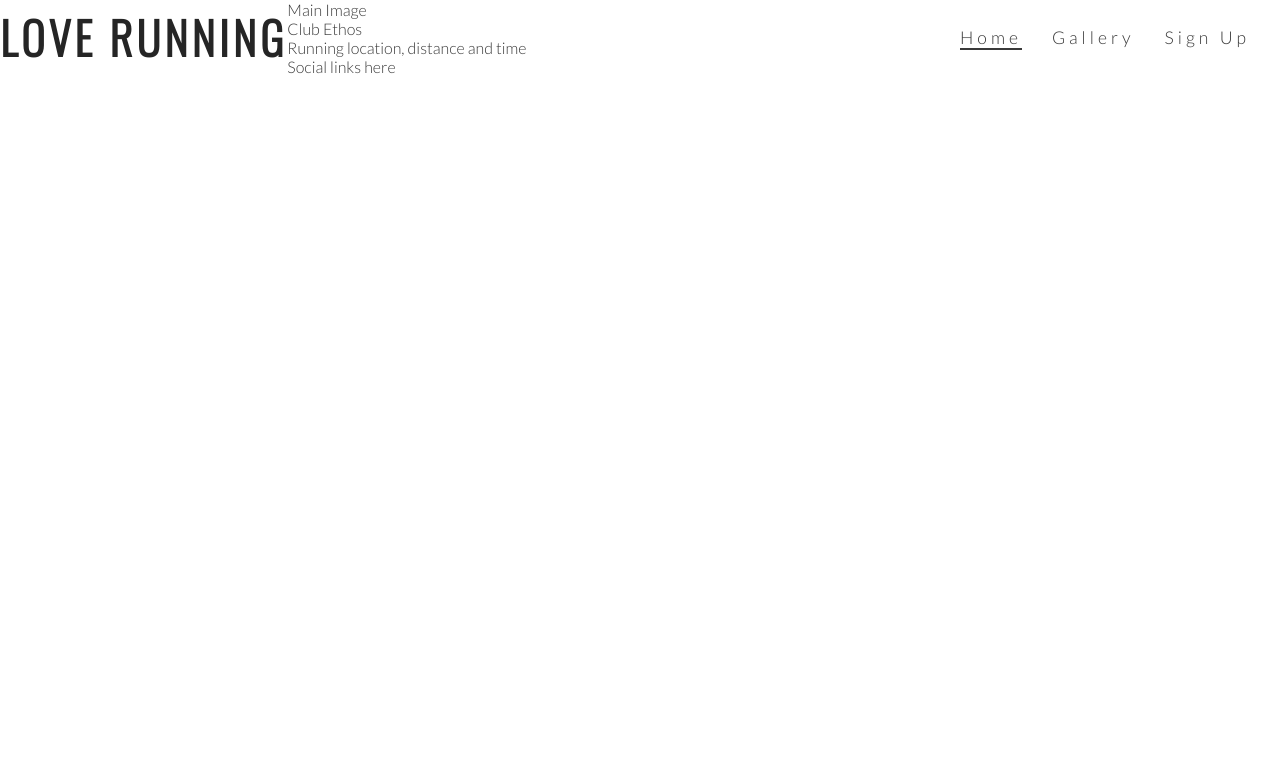
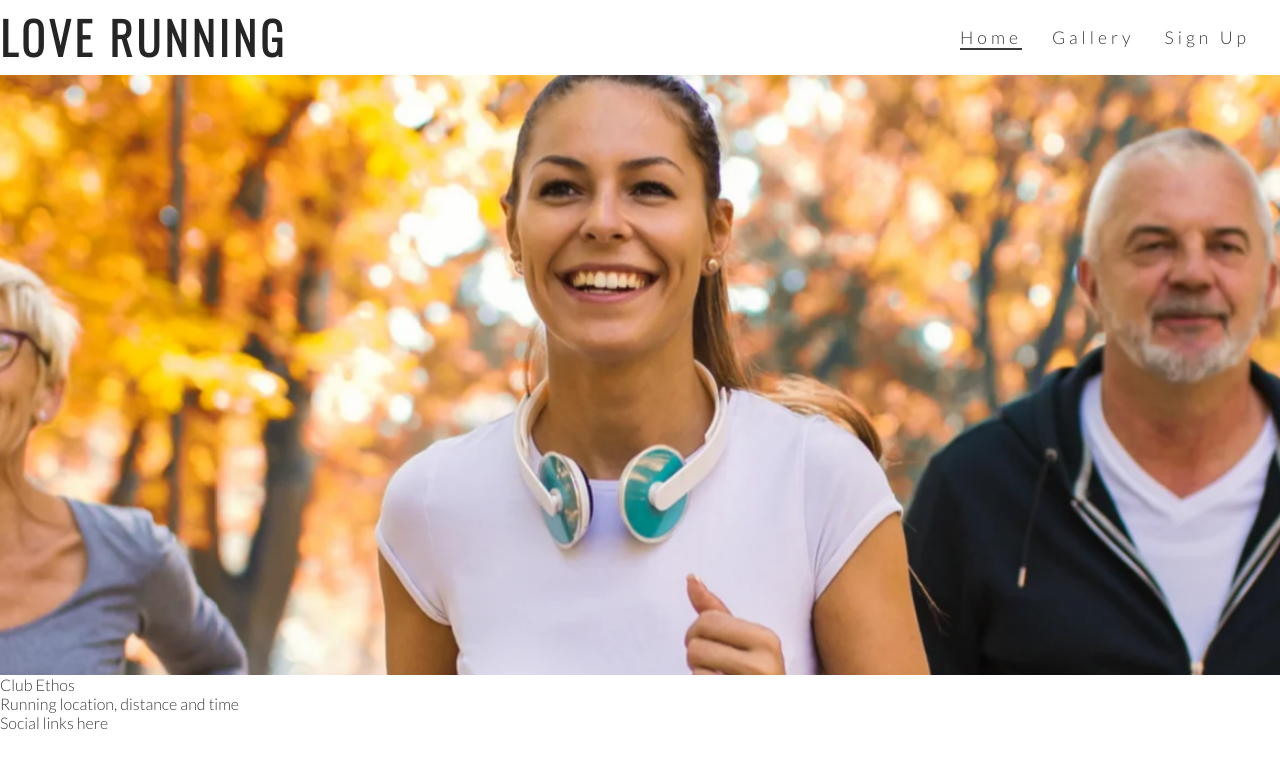
Before and after one commit to kazcare/love_running, a plain HTML site: page index.html in a window 1280 px wide. Drawn offline with nearby package versions, Linux system fonts and the light colour scheme.

Commit message:
Add image and animation for zoom

```diff
--- a/assets/css/style.css
+++ b/assets/css/style.css
@@ -55,3 +55,33 @@ h1, h2 {
 .active {
     border-bottom: 2px solid #3a3a3a;
 }
+
+/*hero image*/
+
+#hero-outer {
+    height: 600px;
+    width: 100%;
+    overflow: hidden;
+}
+
+#hero-image {
+    height: 600px;
+    width: 100%;
+    background: url('../images/hero-image.webp') no-repeat center center;
+
+    /* animates zoom effect on loading page */
+    animation-name: hero-zoom;
+    animation-duration: 5s;
+    animation-fill-mode: forwards;
+}
+
+/* creates the level of zoom fort= hero image */
+
+@keyframes hero-zoom {
+    from{
+        transform: scale(1);
+    }
+    to{
+        transform: scale(1.1);
+    }
+}
--- a/index.html
+++ b/index.html
@@ -28,8 +28,8 @@
             </ul>
         </nav>
     </header>
-    <section>
-        Main Image
+    <section id="hero-outer">
+        <div id="hero-image"></div>
     </section>
     <section>
         Club Ethos
```
Also changed, not shown: assets/images/hero-image.webp (added).
